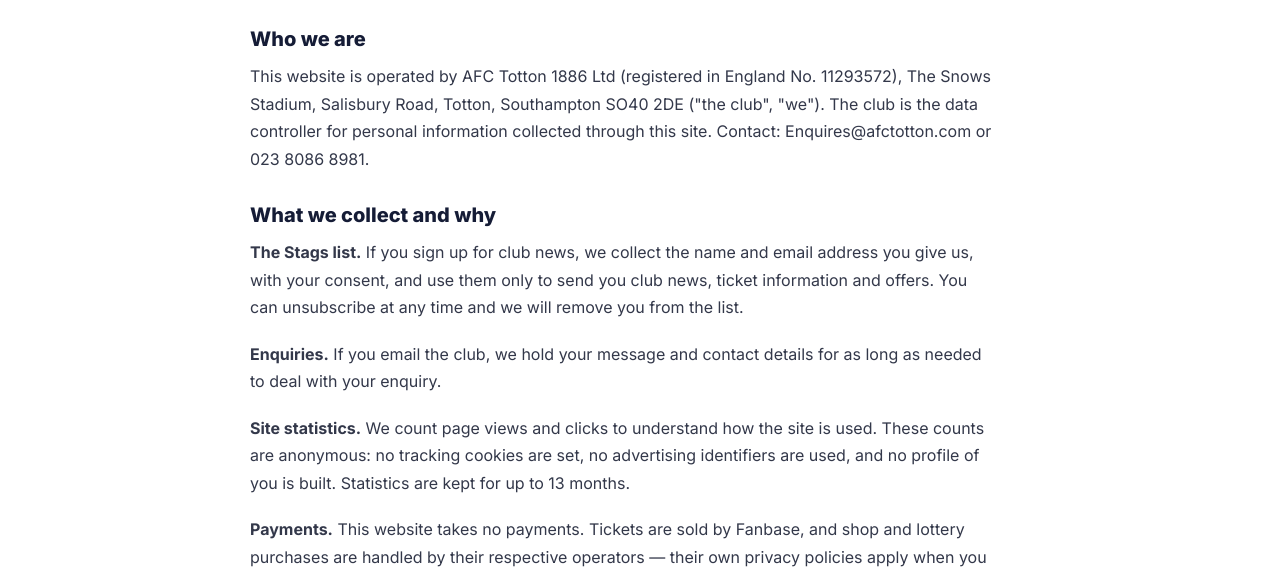
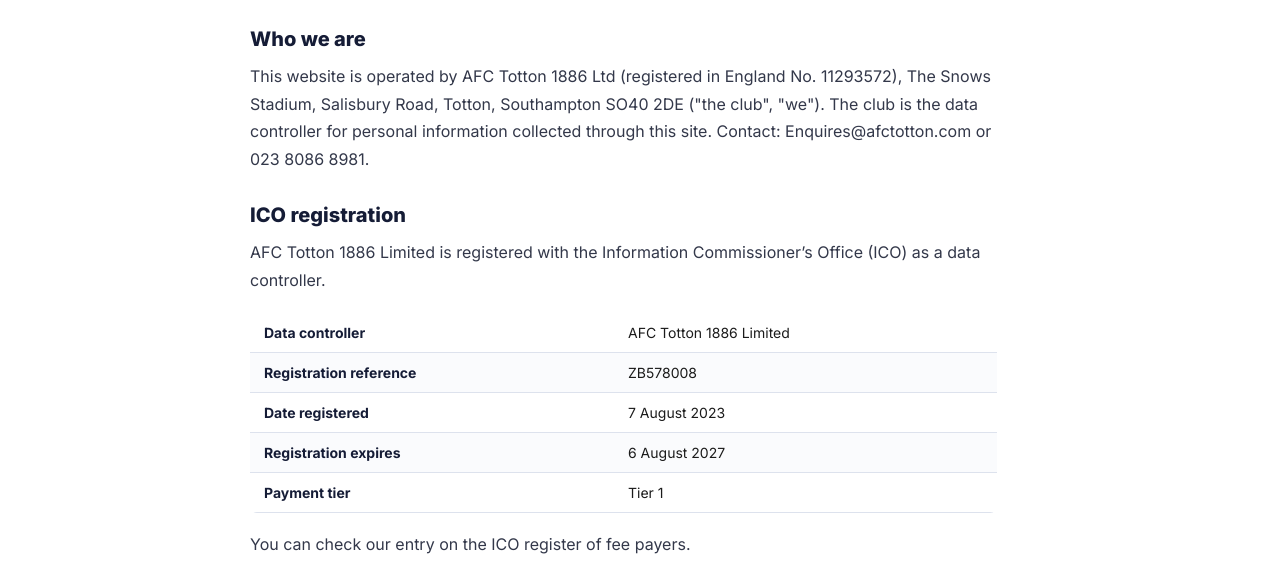
Before and after one commit to triggsoliver-ship-it/afc-totton-demo, a website: page privacy.html in a window 1280 px wide. Shown: the part 232-801 px from the top of the page. Drawn offline with nearby package versions, Linux system fonts and the light colour scheme; no server answers.

Commit message:
Privacy: add ICO registration details (ZB578008)

```diff
--- a/privacy.html
+++ b/privacy.html
@@ -23,6 +23,16 @@
 <div class="prose">
 <h3>Who we are</h3>
 <p>This website is operated by AFC Totton 1886 Ltd (registered in England No. 11293572), The Snows Stadium, Salisbury Road, Totton, Southampton SO40 2DE ("the club", "we"). The club is the data controller for personal information collected through this site. Contact: <a href="mailto:Enquires@afctotton.com">Enquires@afctotton.com</a> or 023 8086 8981.</p>
+<h3>ICO registration</h3>
+<p>AFC Totton 1886 Limited is registered with the Information Commissioner&rsquo;s Office (ICO) as a data controller.</p>
+<table class="tbl" style="margin:0 0 18px"><tbody>
+<tr><td>Data controller</td><td>AFC Totton 1886 Limited</td></tr>
+<tr><td>Registration reference</td><td>ZB578008</td></tr>
+<tr><td>Date registered</td><td>7 August 2023</td></tr>
+<tr><td>Registration expires</td><td>6 August 2027</td></tr>
+<tr><td>Payment tier</td><td>Tier 1</td></tr>
+</tbody></table>
+<p>You can check our entry on the <a href="https://ico.org.uk/ESDWebPages/Entry/ZB578008" target="_blank" rel="noopener">ICO register of fee payers</a>.</p>
 <h3>What we collect and why</h3>
 <p><b>The Stags list.</b> If you sign up for club news, we collect the name and email address you give us, with your consent, and use them only to send you club news, ticket information and offers. You can unsubscribe at any time and we will remove you from the list.</p>
 <p><b>Enquiries.</b> If you email the club, we hold your message and contact details for as long as needed to deal with your enquiry.</p>
```
